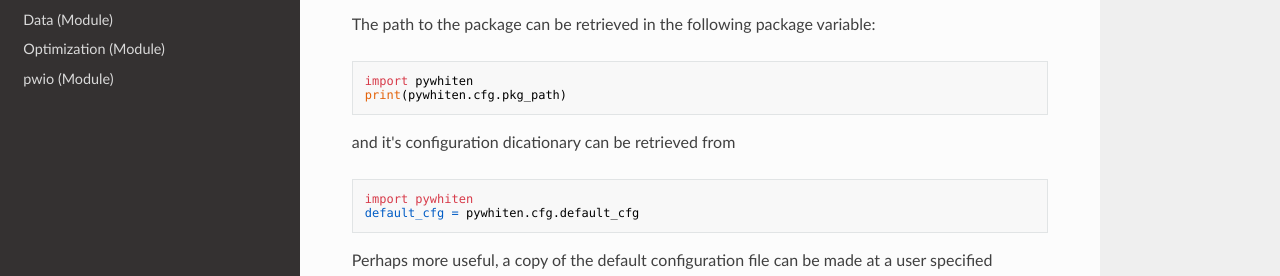
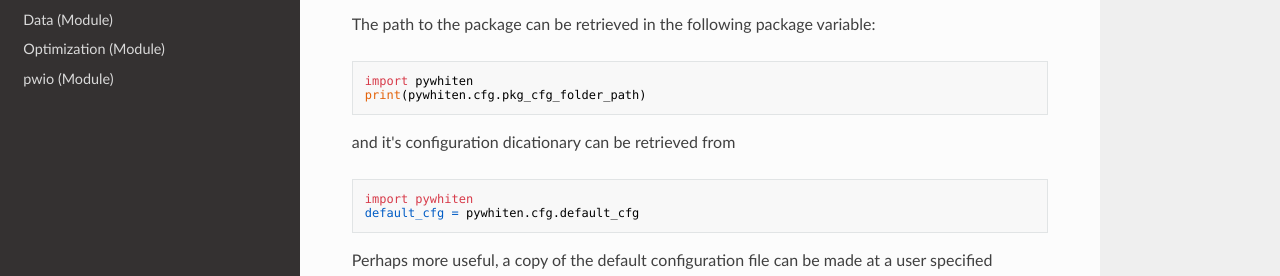
Before and after one commit to erikstacey/pywhiten, an MkDocs documentation site: the page built from docs/configuration.md, in a window 1280 px wide and 900 px high. Shown: the part 339-615 px from the top of the window. Built offline with MkDocs 1.6.1, drawn with Linux system fonts in a browser that asks for light colours; nearby versions of some CDN libraries.

Commit message:
Small typos/fixes to documentation

````diff
--- a/docs/configuration.md
+++ b/docs/configuration.md
@@ -5,7 +5,7 @@ Pywhiten, and particularly its auto-prewhitening functionality, is highly config
 The path to the package can be retrieved in the following package variable:
 ```
 import pywhiten
-print(pywhiten.cfg.pkg_path)
+print(pywhiten.cfg.pkg_cfg_folder_path)
 ```
 
 and it's configuration dicationary can be retrieved from
````
Also changed, not shown: docs/getting-started.md (+1 -1 lines).
